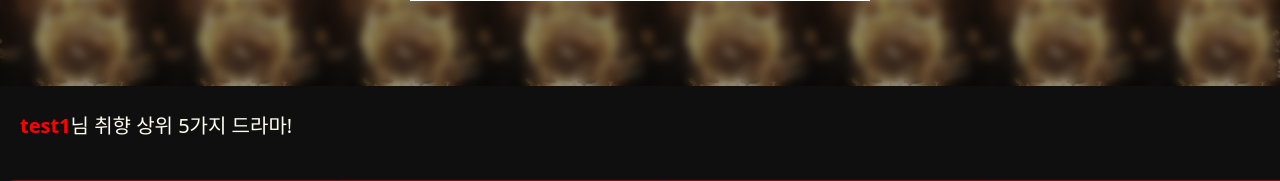
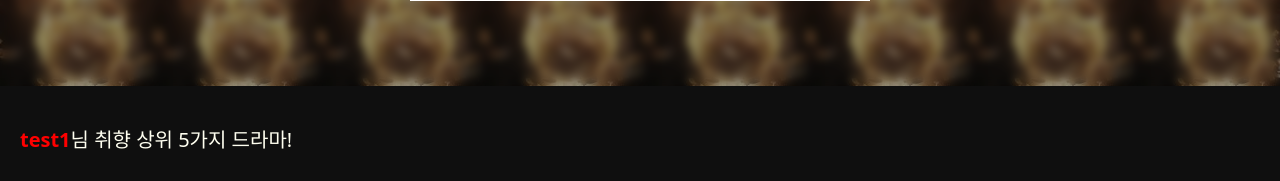
Before and after one commit to hobingyo/drama_recommend, a Django app: page /article/ in a window 1280 px wide; the page is wider, and only the part inside the window is pictured. Shown: the part 794-975 px from the top of that part. Run offline with Django 4.2, Linux system fonts and the light colour scheme; a user stored in the database is signed in; data comes from the database, SQL or seed files in the repository; data that the repository does not hold is empty; parts of the project's set-up code (start-up, migrations or seed data) failed here and were passed over.

Commit message:
추천시스템 프론트엔드 수정

```diff
--- a/templates/article/home.html
+++ b/templates/article/home.html
@@ -310,9 +310,12 @@
 </div>
 </div>
 <br>
+<br>
+<br>
+<h5 class="recomm"><span style="color:red"><b>{{ request.user }}</b></span>님 취향 상위 5가지 드라마!</h5>
 <div id="article_recomm" class="article_recomm">
-    <div class="row row-cols-1 row-cols-md-4 g-4">
-        <h5 class="recomm"><span style="color:red"><b>{{ request.user }}</b></span>님 취향 상위 5가지 드라마!</h5>
+    <div class="row row-cols-1 row-cols-md-5 g-5">
+
             {% for recom in recomm_articles %}
                 <div class="col">
                     <div class="card h-100">
```
